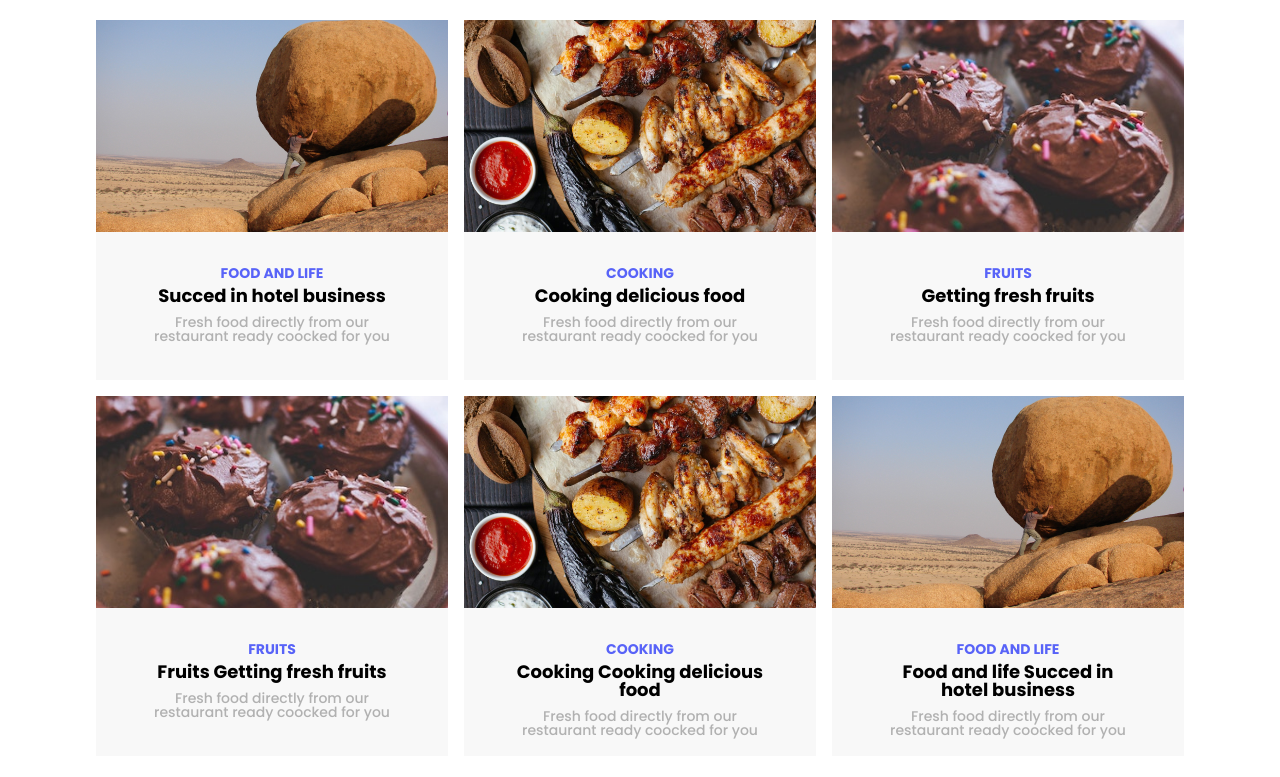
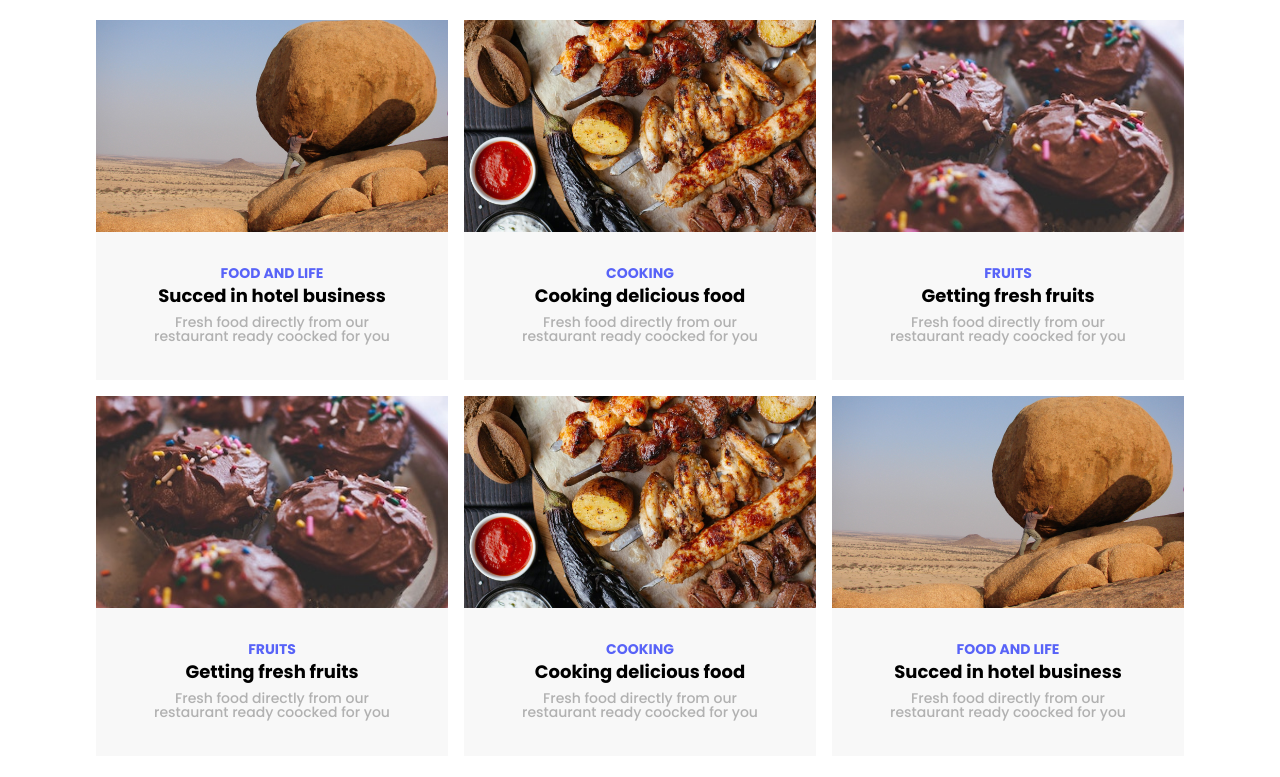
Before and after one commit to MariamSamadashvili/5, a plain HTML site: page index.html in a window 1280 px wide. Shown: the part 173-950 px from the top of the page. Drawn offline with Linux system fonts and the light colour scheme.

Commit message:
Update index.html

```diff
--- a/index.html
+++ b/index.html
@@ -43,19 +43,19 @@
 				<div class="second-div">
 					<div class="smallest-div2-3 f-left">
 						<div class="bg-image3"></div>
-						<p class="p3">Fruits
+						<p class="p3">
 						Getting fresh fruits
 						</p>
 					</div>
 					<div class="smallest-div2 f-left">
 						<div class="bg-image2"></div>
-						<p class="p2">Cooking
+						<p class="p2">
 						Cooking delicious food
 						</p>
 					</div>
 					<div class="smallest-div2-1 f-left">
 						<div class="bg-image1"></div>
-						<p class="p1">Food and life
+						<p class="p1">
 						Succed in hotel business
 						</p>
 					</div>
```
